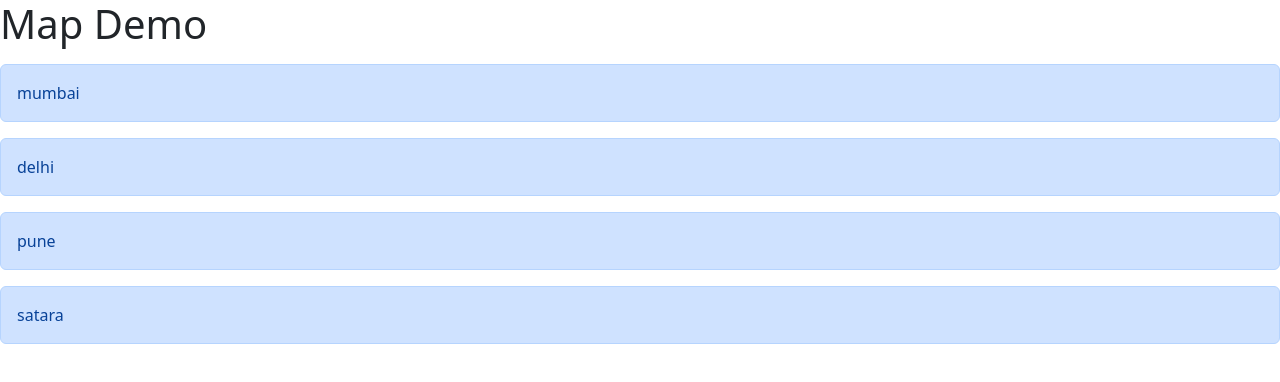
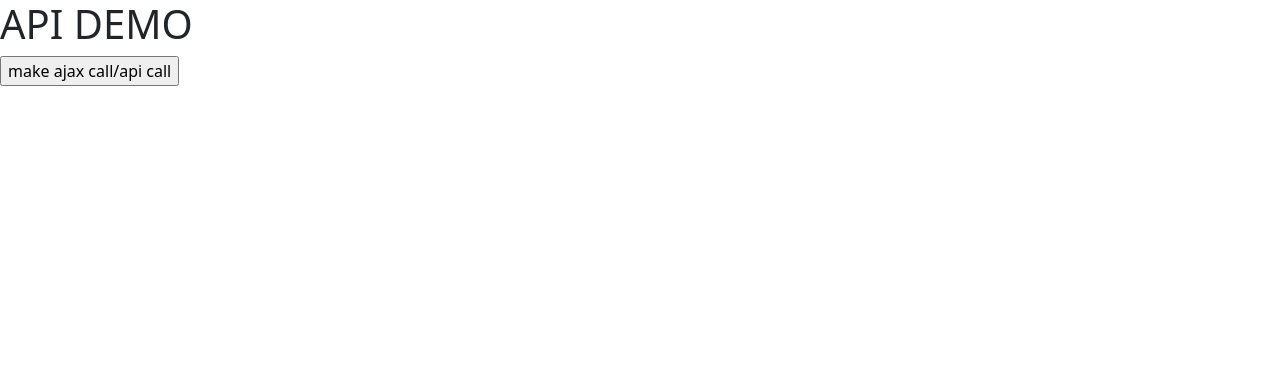
Before and after one commit to borate65/my-react-app-3, a React (Create React App) app: page / in a window 1280 px wide. Shown: the top 382 px of the page. Built offline with nearby package versions, Linux system fonts and the light colour scheme.

Commit message:
basic react

```diff
--- a/package.json
+++ b/package.json
@@ -6,6 +6,7 @@
     "@testing-library/jest-dom": "^5.16.5",
     "@testing-library/react": "^13.4.0",
     "@testing-library/user-event": "^13.5.0",
+    "axios": "^1.2.1",
     "bootstrap": "^5.2.3",
     "react": "^18.2.0",
     "react-dom": "^18.2.0",
--- a/src/App.js
+++ b/src/App.js
@@ -1,11 +1,32 @@
+import axios from "axios";
 import { useState } from "react";
+
 function App() {
-  let list = ["mumbai", "delhi", "pune", "satara"];
+  let [title] = useState("API DEMO");
+  let [messageList, setMessageList] = useState([]);
+
+  let getAllMessages = async () => {
+    //Axios is a promise-based HTTP Client for node.
+    //js and the browser. It is isomorphic (= it can run in the browser and nodejs with the same codebase). On the server-side it uses the native node.js http module, while on the client (browser) it uses XMLHttpRequests.
+    let url = `http://localhost:3001/messages`;
+    let response = await axios.get(url);
+    //console.log(response);
+
+    //getting the message list from server :: and rerendering
+    messageList = [...response.data];
+    setMessageList(messageList);
+  };
+
   return (
     <div>
-      <h1>Map Demo</h1>
-      {list.map((item) => (
-        <div className="alert alert-primary my-3">{item}</div>
+      <h1>{title}</h1>
+      <input
+        type="button"
+        value="make ajax call/api call"
+        onClick={getAllMessages}
+      />
+      {messageList.map((item) => (
+        <div>{item.message}</div>
       ))}
     </div>
   );
```
Also changed, not shown: 1 other file (tests, documents, lock files or other folders).
